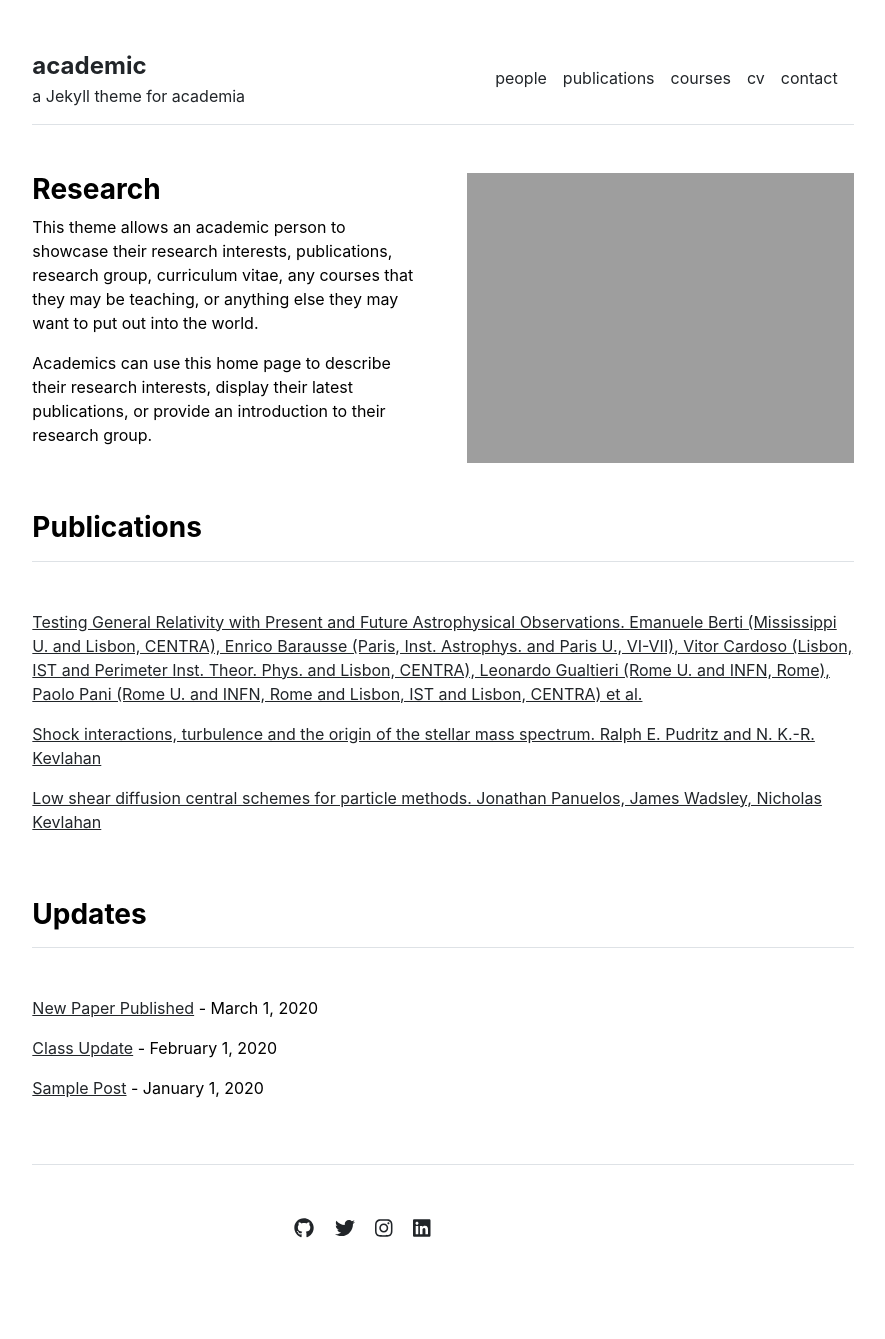
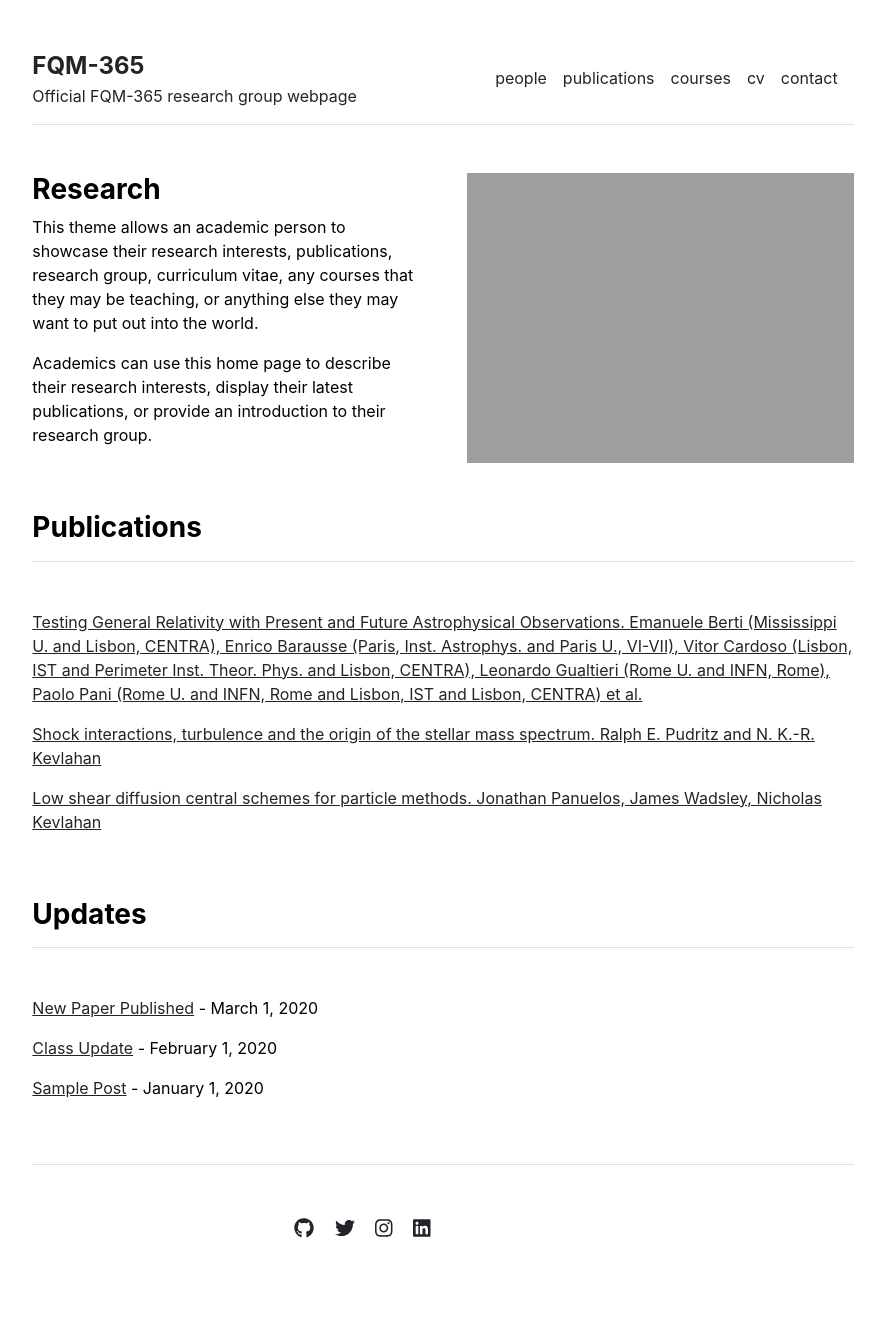
Before and after one commit to fqm365/fqm365.github.io, a Jekyll site: the page built from index.md, in a window 1280 px wide. Shown: the whole page, without its empty margins (197-1082 px from the left). Built offline with Jekyll 4.4.1, drawn with Linux system fonts in a browser that asks for light colours.

Commit message:
Basic config

```diff
--- a/_config.yml
+++ b/_config.yml
@@ -1,4 +1,5 @@
-url: "" # the base hostname & protocol for your site, e.g. http://example.com
+url: "https://fqm365.github.io/" # the base hostname & protocol for your site, e.g. http://example.com
 baseurl: "" # the subpath of your site, e.g. /blog
-title: "academic" # the name of your site, e.g. ACME Corp.
-description: "a Jekyll theme for academia"
+title: "FQM-365" # the name of your site, e.g. ACME Corp.
+description: "Official FQM-365 research group webpage"
+theme: academic-jekyll-theme
```
